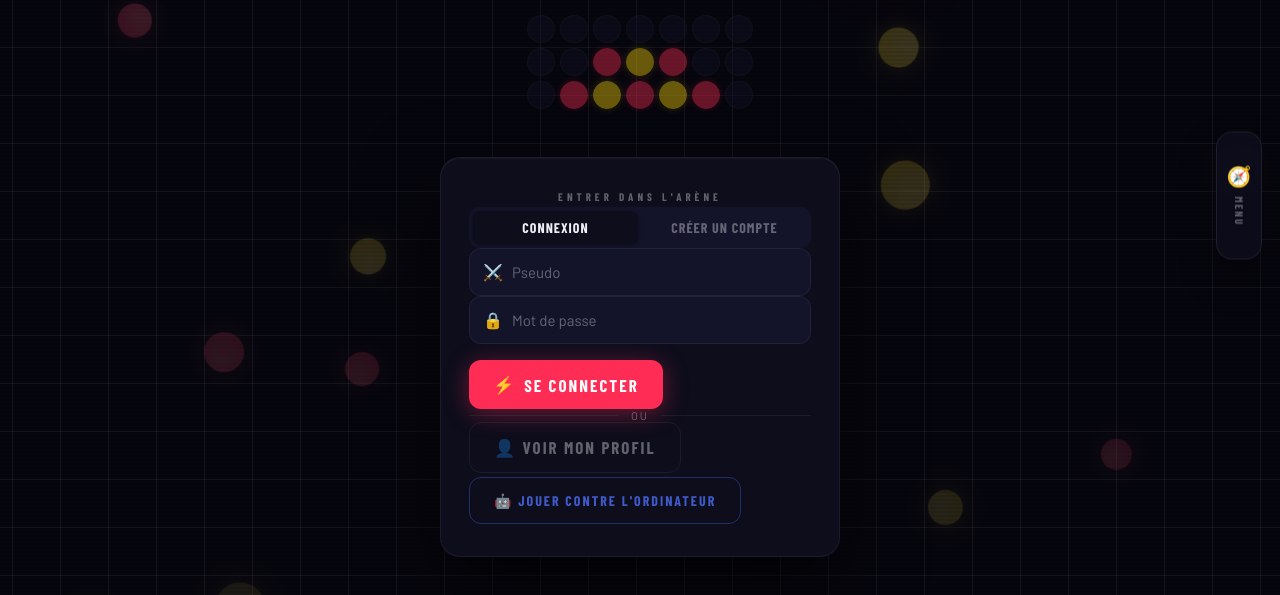
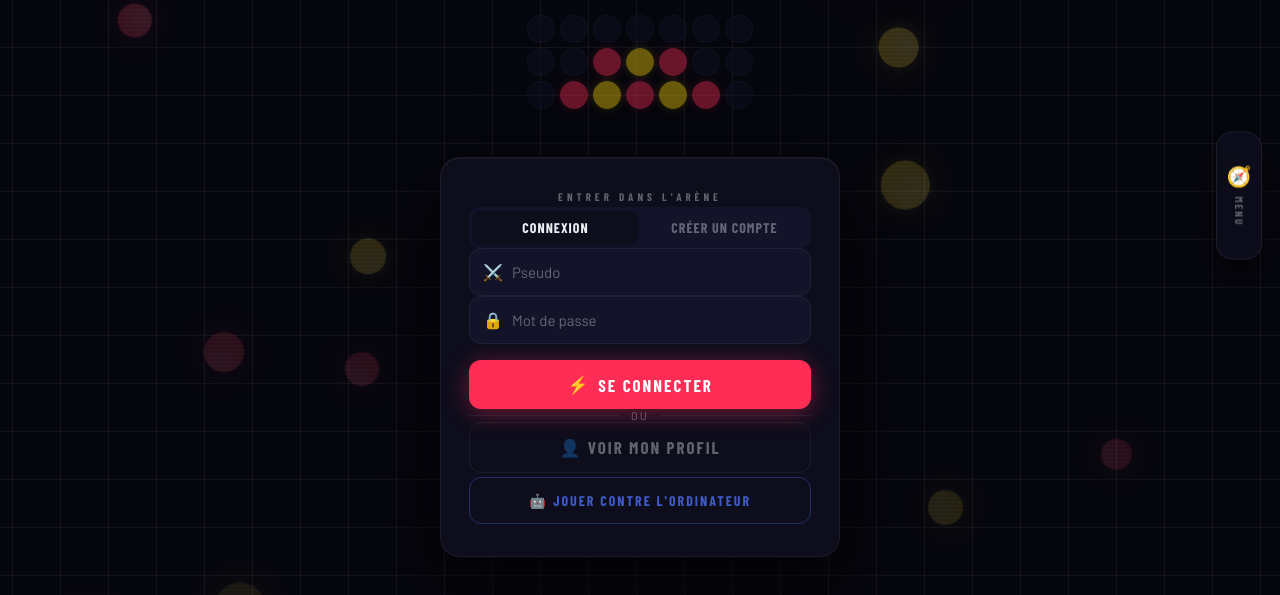
Before and after one commit to Lili-y67/puissance-4-website, a website: page src/public/index.html in a window 1280 px wide. Shown: the part 205-800 px from the top of the page. Drawn offline with nearby package versions, Linux system fonts and the light colour scheme; a web font is replaced by a local one.

```diff
--- a/src/public/index.html
+++ b/src/public/index.html
@@ -214,9 +214,16 @@ html, body {
   margin-bottom: 4px;
 }
 
+#view-login {
+  display: flex;
+  flex-direction: column;
+  align-items: center;
+}
+
 /* ── Input ──────────────────────────────────────────────────────────────────── */
 .input-wrap {
   position: relative;
+  width: 100%;
 }
 .input-icon {
   position: absolute;
@@ -250,10 +257,12 @@ html, body {
   display: flex;
   align-items: center;
   gap: 12px;
+  width: 100%;
   color: var(--muted);
   font-size: 11px;
   letter-spacing: 2px;
   text-transform: uppercase;
+  justify-content: center;
 }
 .divider::before, .divider::after {
   content: '';
@@ -505,13 +514,14 @@ html, body {
 }
 
 /* ── Auth tabs ── */
-.auth-tabs { display:flex; gap:4px; background:var(--surface2); border-radius:10px; padding:4px; }
+.auth-tabs { display:flex; gap:4px; background:var(--surface2); border-radius:10px; padding:4px; width:100%; }
 .auth-tab {
   flex:1; font-family:'Barlow Condensed',sans-serif; font-size:14px; font-weight:700;
   letter-spacing:1px; text-transform:uppercase; padding:8px; border-radius:7px;
   background:transparent; border:none; color:var(--muted); cursor:pointer; transition:all 0.2s;
 }
 .auth-tab.active { background:var(--surface); color:var(--text); box-shadow:0 1px 4px rgba(0,0,0,0.3); }
+.btn-play, .btn-ghost, .btn-robot, .error-msg { width:100%; }
 
 /* ── Theme / Color picker ── */
 
```
